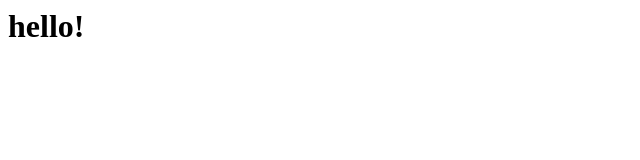
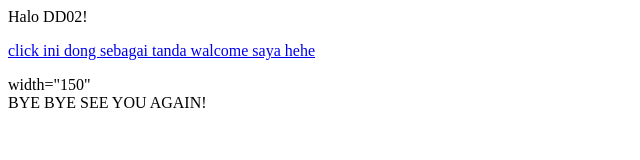
Before and after one commit to golemsss/golemsss.github.io, a plain HTML site: page index.html in a window 1280 px wide. Shown: the whole page, without its empty margins (0-640 px from the left). Drawn offline with Linux system fonts and the light colour scheme.

Commit message:
Update index.html

```diff
--- a/index.html
+++ b/index.html
@@ -1 +1,13 @@
-<h1>hello!</h1>
+<html>
+<head>
+  <title> DD02
+  </title>
+  </head>
+</html>
+<body>
+  Halo DD02!
+</body>
+<p><a href="https://www.youtube.com/watch?v=xvFZjo5PgG0" target="_blank">click ini dong sebagai tanda walcome saya hehe
+  </p></a> width="150"
+<br> BYE BYE SEE YOU AGAIN!
+</br>
```
